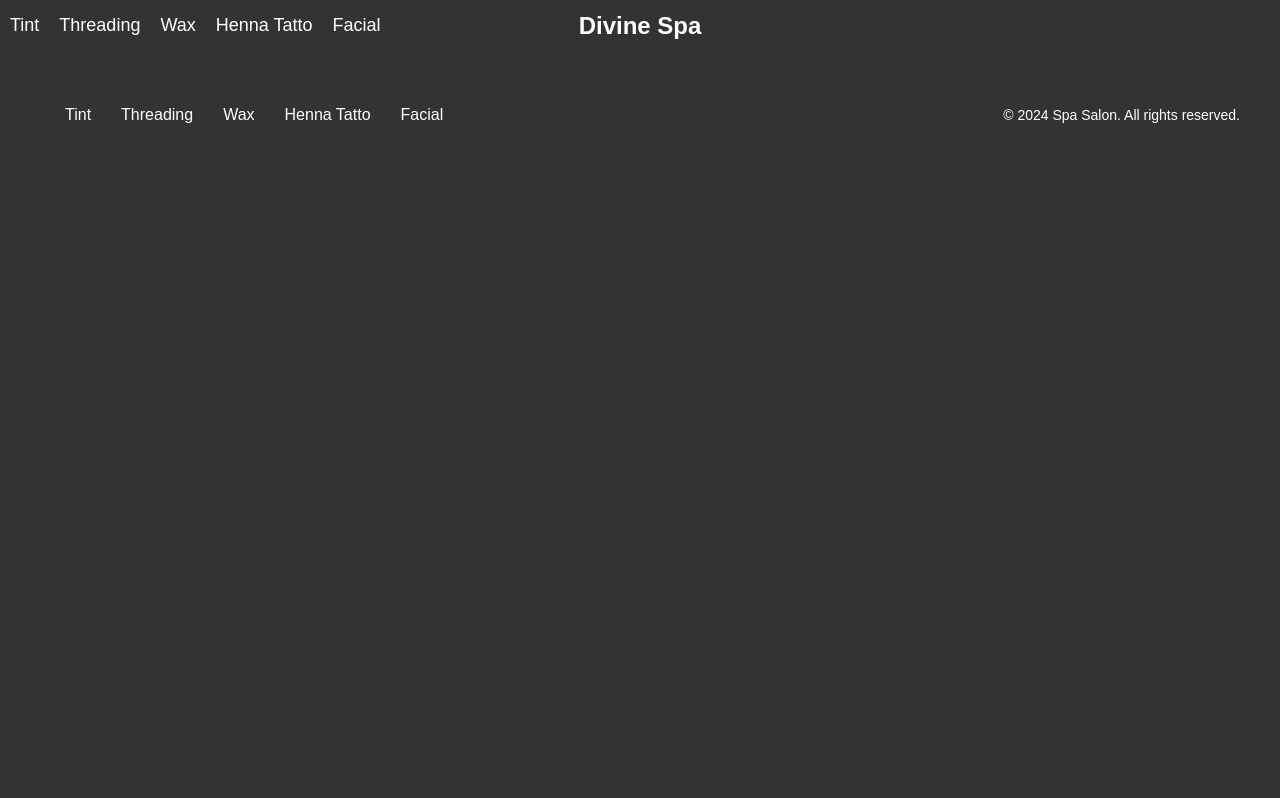
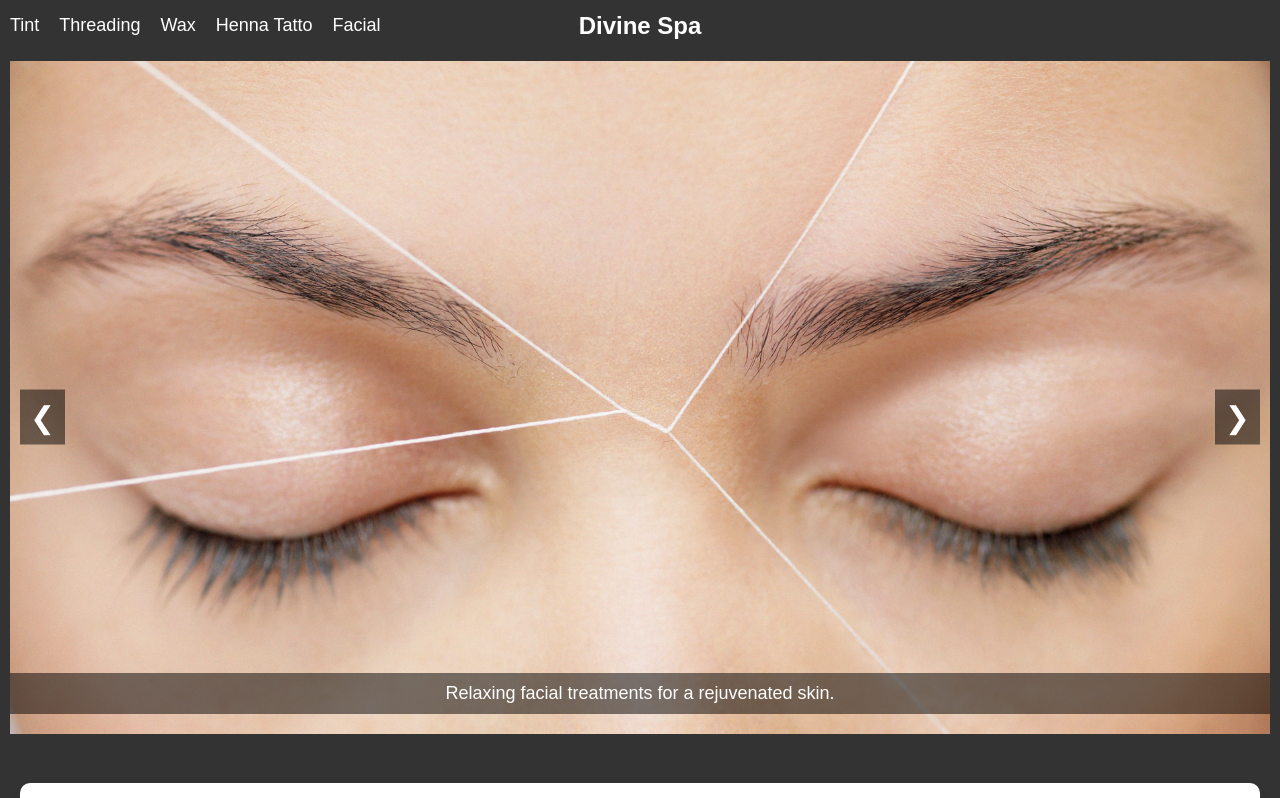
Before and after one commit to nbbhatta143/awesome-spa, a React (Create React App) app: page /home in a window 1280 px wide. Shown: the top 798 px of the page. Built offline with nearby package versions, Linux system fonts and the light colour scheme.

Commit message:
added nav

```diff
--- a/package.json
+++ b/package.json
@@ -2,7 +2,7 @@
   "name": "spa-salon",
   "version": "0.1.0",
   "private": true,
-  "homepage": "https://nbbhatta143.github.io/awesome-spa/",
+  "homepage": "https://nbbhatta143.github.io/awesome-spa/home",
   "dependencies": {
     "cra-template": "1.2.0",
     "emailjs-com": "^3.2.0",
--- a/src/App.js
+++ b/src/App.js
@@ -1,4 +1,4 @@
-import { BrowserRouter as Router, Route, Routes } from 'react-router-dom'; // Import Routes instead of Switch
+import { BrowserRouter as Router, Route, Routes, Navigate } from 'react-router-dom'; // Import Routes instead of Switch
 import './style/App.css';
 import Navbar from './component/Navbar';
 import Carousel from './component/Carousel';
@@ -40,7 +40,8 @@ function App() {
       <Router>
         <Navbar title={"Divine Spa"} isFooter={true}/>
         <Routes>
-          <Route path='/'element={<Homepage images={images}/>}/>
+          <Route path="/" element={<Navigate to="/home" />} />
+          <Route path='/home'element={<Homepage images={images}/>}/>
           <Route path="/nails" element={<SpaCard images={images}/>} />
           <Route path="/facial" element={<SpaCard images={images}/>} />
           <Route path="/wax" element={<SpaCard images={images}/>} />
```
